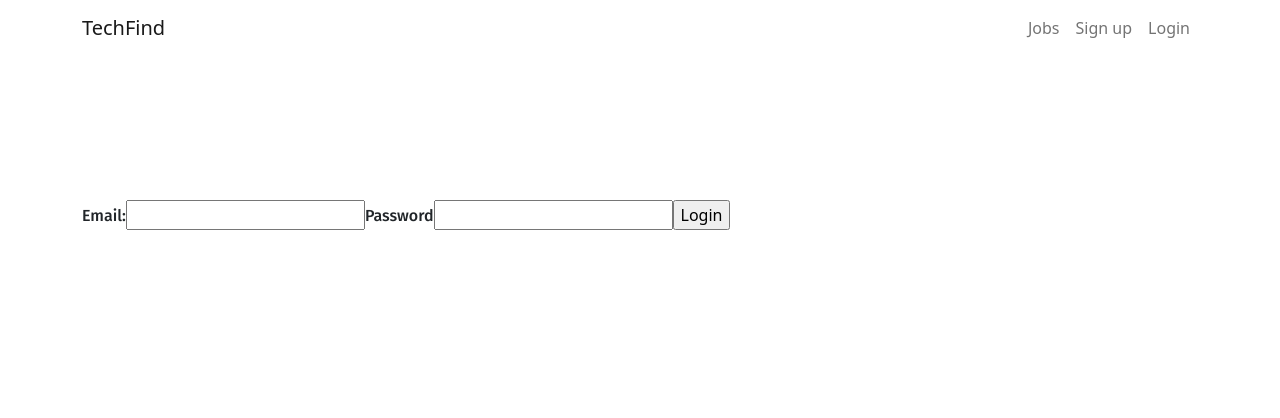
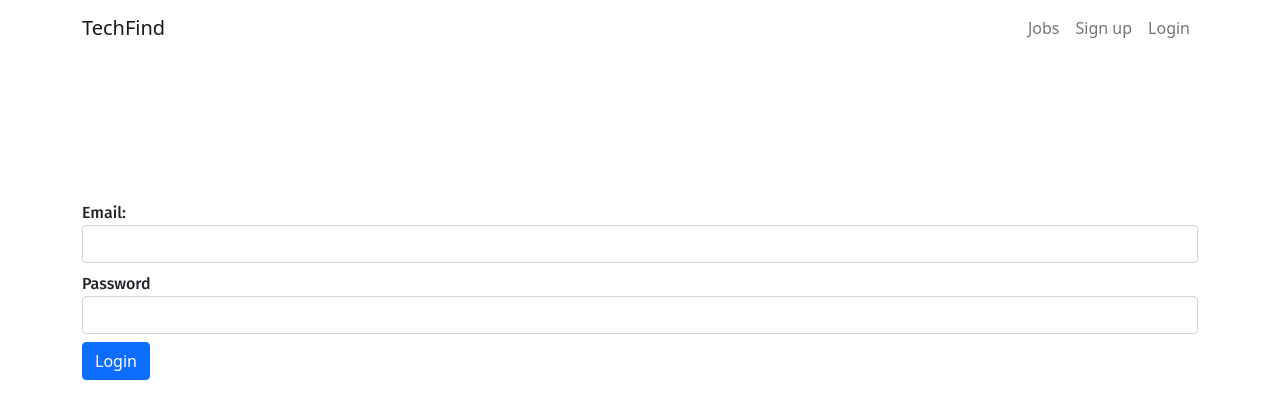
Before and after one commit to BJB-Team/TechFind-Frontend, a React (Create React App) app: page /login in a window 1280 px wide. Shown: the top 418 px of the page. Built offline with nearby package versions, Linux system fonts and the light colour scheme; no server answers.

Commit message:
add boostrap to login component

```diff
--- a/src/components/FinderHome.js
+++ b/src/components/FinderHome.js
@@ -5,7 +5,7 @@ import { companyProfile } from '../services/authService'
 import Aside from './Aside'
 
 
-const FinderHome = (props) => {
+const FinderHome = () => {
   const { store, dispatch } = useGlobalState()
   const { loggedInUser } = store
   const [profile, setProfile] = useState([])
@@ -24,26 +24,24 @@ const FinderHome = (props) => {
     <div>
       <Aside />
       <h2>Profile</h2>
-      <h4>Finder Profile Details:</h4>
-      <p></p>
 
-      <h4>Finder First Name:</h4>
+      <h4>First Name:</h4>
       {/* Access Company name here */}
 
-      <h4>Finder Last Name:</h4>
+      <h4>Last Name:</h4>
       {/* Access Company name here */}
 
-      <h4>Finder Username:</h4>
-      {/* <p>{this.state.data.username}</p> */}
+      <h4>Username:</h4>
+      <p> is this working? { profile.user }</p>
 
-      <h4>Finder E-Mail:</h4>
+      <h4>E-Mail:</h4>
       {/* Access Company name here */}
 
-      <h4>Finder Phone Number:</h4>
+      <h4>Phone Number:</h4>
       {/* Access Company name here */}
 
       <h4>Current Resume</h4>
-      {/* Access Company name here */}
+      <p>Download a copy of your resume</p>
 
       <Link to = "/"><button>Edit Account</button></Link>
 
--- a/src/components/JobList.js
+++ b/src/components/JobList.js
@@ -1,6 +1,8 @@
 import React, { useState, useEffect } from 'react'
-import { useNavigate, Link } from "react-router-dom";
+import { useNavigate, Link } from 'react-router-dom'
 import { useGlobalState } from '../utils/stateContext'
+// import Pagination from 'react-bootstrap/Pagination'
+// import PageItem from 'react-bootstrap/PageItem'
 
 const DisplayJobs = () =>{
 
@@ -29,7 +31,7 @@ const DisplayJobs = () =>{
               <h5 className="mb-1">{ message.title }  { idChecker(message.job_type_id,jobType) } { idChecker(message.job_level_id, jobLevel) }</h5>
               <h5> Salary: $ { message.price }</h5>
             </div>
-            <p className="mb-1">Placeholder text.</p>
+            <p className="mb-1">{ message.description }</p>
           </Link>
         </div>
       ]
@@ -39,7 +41,7 @@ const DisplayJobs = () =>{
       <nav aria-label="Page navigation example">
         <ul className="pagination justify-content-center">
           <li className="page-item disabled">
-            <a className="page-link" href="/" tabindex="-1">Previous</a>
+            <a className="page-link" href="/" tabIndex="-1">Previous</a>
           </li>
           <li className="page-item"><a className="page-link" href="/">1</a></li>
           <li className="page-item"><a className="page-link" href="/">2</a></li>
--- a/src/components/Login.js
+++ b/src/components/Login.js
@@ -56,17 +56,22 @@ function handleSubmit(e) {
   }
 
   return (
-      <div>
-        <div>
-            <form onSubmit={handleSubmit}>
+    <div className="form-group">
+        <form onSubmit={handleSubmit}>
+
+            <div className="form-group">
                 <label htmlFor="email">Email:</label>
-                <input type="text" name="email" id="email" value={formData.email} onChange={handleFormData}/>
+                <input type="text" name="email" id="email" value={formData.email} onChange={handleFormData} className="form-control mb-2"/>
+            </div>
+
+            <div className="form-group">
                 <label htmlFor="password">Password</label>
-                <input type="password" name="password" id="password" value={formData.password} onChange={handleFormData}/>
-                <input type="submit" value="Login" />
-            </form>
-        </div>
-      </div>
+                <input type="password" name="password" id="password" value={formData.password} onChange={handleFormData} className="form-control mb-2"/>
+            </div>
+
+            <input type="submit" value="Login" className="btn btn-primary"/>
+        </form>
+    </div>
   )
 }
 
```
